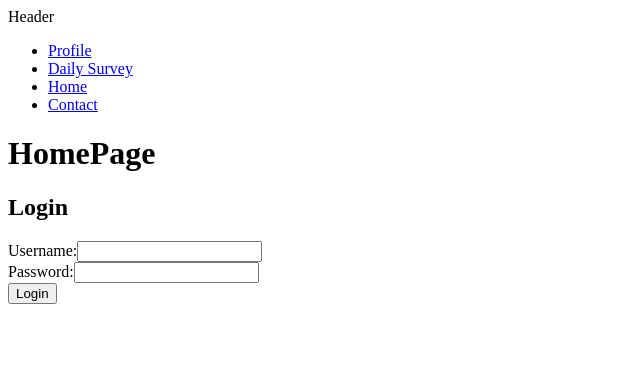
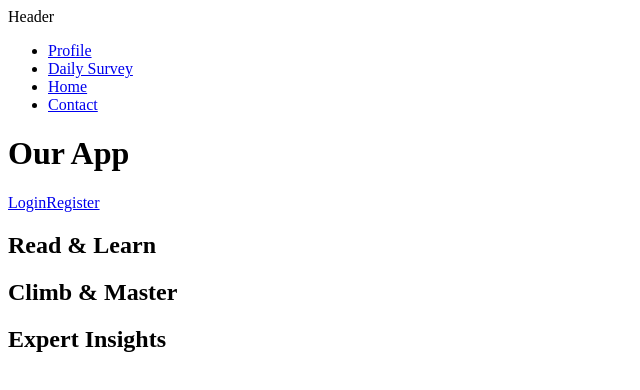
Before and after one commit to Winter-2024-Hackathon-Team-2/health-tracker, a React (Create React App) app in the folder frontend/: page / in a window 1280 px wide. Shown: the top 390 px of the page, without its empty margins (0-640 px from the left). Built offline with nearby package versions, Linux system fonts and the light colour scheme.

Commit message:
Update HomePage.js

```diff
--- a/frontend/src/home/HomePage.js
+++ b/frontend/src/home/HomePage.js
@@ -1,13 +1,51 @@
-import React from 'react'
-import LoginPage from './Login'
+import React from "react";
+import { Link } from "react-router-dom";
+// Adding some icons for aesthetic purposes
 
-function HomePage() {
+const HomePage = () => {
   return (
-    <div>
-        <h1>HomePage</h1>
-        <LoginPage />
+    <div className="home-container">
+      <div className="overlay">
+        <header className="home-header">
+          <h1>Our App</h1>
+        </header>
+
+        <section className="home-intro">
+          <div className="intro-content">
+            <p></p>
+            <div className="cta-buttons">
+              <Link to="/login" className="cta-button login-btn">
+                Login
+              </Link>
+              <Link to="/register" className="cta-button register-btn">
+                Register
+              </Link>
+            </div>
+          </div>
+          {/* <img
+            src={}
+            alt=""
+            className="intro-image"
+          /> */}
+        </section>
+
+        <section className="home-features">
+          <div className="feature-item">
+            <h2>Read & Learn</h2>
+            <p></p>
+          </div>
+          <div className="feature-item">
+            <h2>Climb & Master</h2>
+            <p></p>
+          </div>
+          <div className="feature-item">
+            <h2>Expert Insights</h2>
+            <p></p>
+          </div>
+        </section>
+      </div>
     </div>
-  )
-}
+  );
+};
 
-export default HomePage
+export default HomePage;
```
